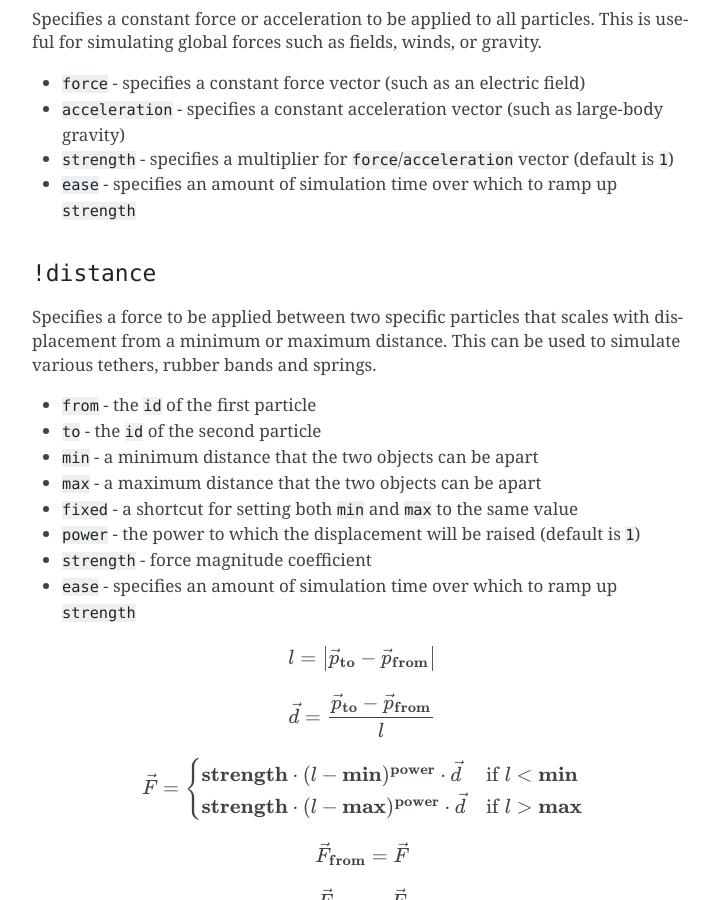
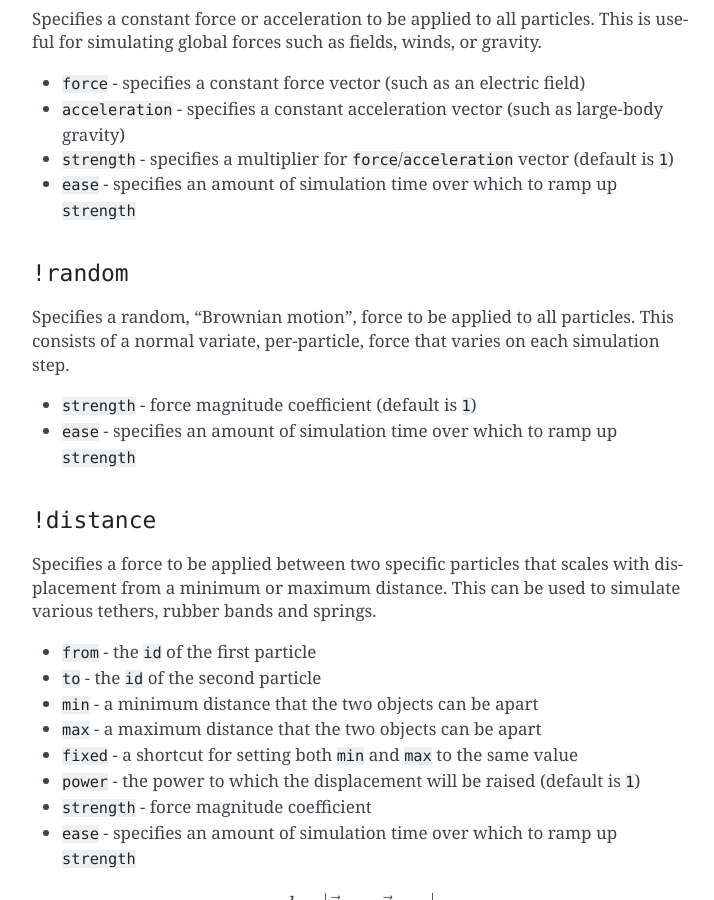
Before and after one commit to jonathanhogg/flitter, a Sphinx documentation site: the page built from docs/physics.md, in a window 1280 px wide and 900 px high, scrolled down 4441 px. Shown: the whole window, without its empty margins (388-1102 px from the left). Built offline with Sphinx 7.4.7, drawn with Linux system fonts in a browser that asks for light colours.

Commit message:
Add missing documentation for `!random`

```diff
--- a/docs/physics.md
+++ b/docs/physics.md
@@ -193,6 +193,16 @@ is useful for simulating global forces such as fields, winds, or gravity.
 gravity)
 - `strength` - specifies a multiplier for `force`/`acceleration` vector
 (default is `1`)
+- `ease` - specifies an amount of simulation time over which to ramp up
+`strength`
+
+### `!random`
+
+Specifies a random, "Brownian motion", force to be applied to all particles.
+This consists of a normal variate, per-particle, force that varies on each
+simulation step.
+
+- `strength` - force magnitude coefficient (default is `1`)
 - `ease` - specifies an amount of simulation time over which to ramp up
 `strength`
 
@@ -446,7 +456,7 @@ Forces are applied to particles according to the following rules:
 an anchor), they are applied to the referenced particles regardless of which
 group they or the particles are declared in.
 
-`!constant`, `!drag`, `!buoyancy`
+`!constant`, `!random`, `!drag`, `!buoyancy`
 : These forces apply to particles within the group in which the force is
 declared and to particles in all sub-groups within that group. Declaring any of
 these at the top level of the `!physics` system applies them to all particles.
```
